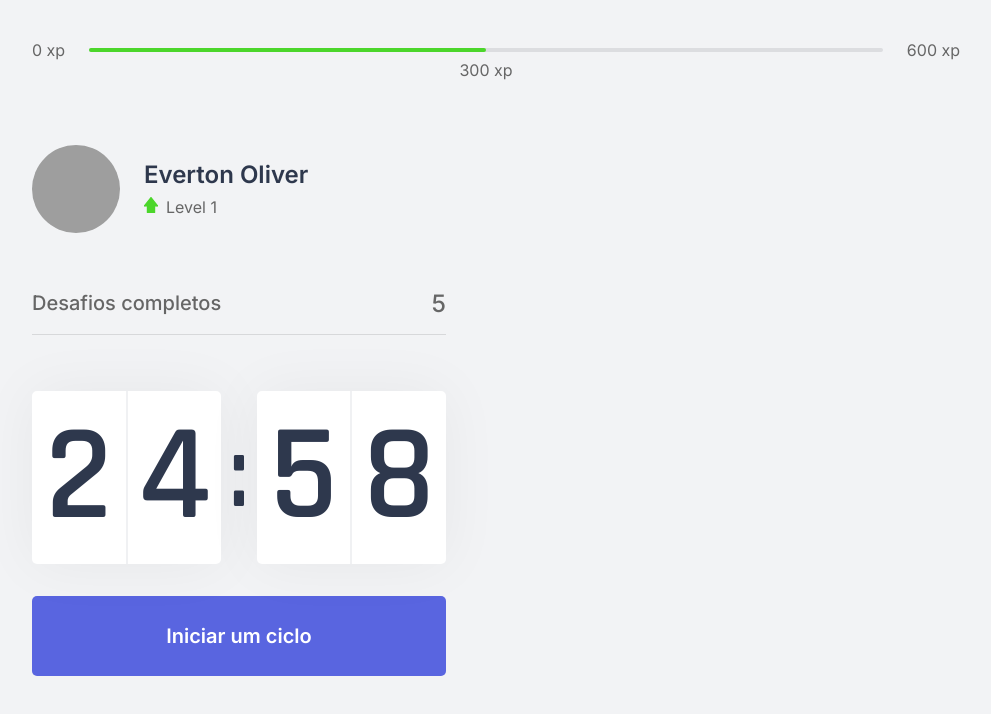
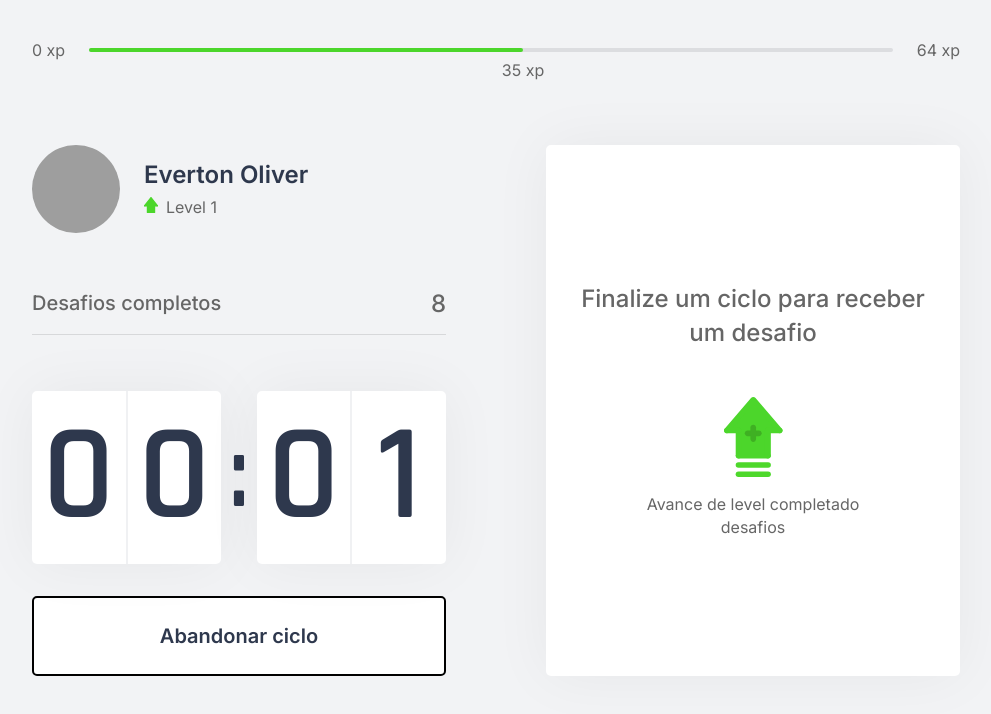
Before and after one commit to evertoont/moveit-nwl, a Next.js app: page / in a window 1280 px wide. Both pictures are taken after a click on the button "Iniciar um ciclo". Shown: the top 714 px of the page, without its empty margins (144-1135 px from the left). Built offline with nearby package versions, Linux system fonts and the light colour scheme; grey boxes are pictures that could not be loaded.

Commit message:
Next Level week - Dia 3

```diff
--- /dev/null
+++ b/challenges.json
@@ -0,0 +1,62 @@
+[
+  {
+    "type": "body",
+    "description": "Estique um de seus braços com a palma da mão virada para frente e puxe os dedos para cima por 10 segundos por mão.",
+    "amount": 80
+  },
+  {
+    "type": "body",
+    "description": "Estique seu braço contra o peito e puxe-o utilizando o outro braço por 10 segundos por braço.",
+    "amount": 60
+  },
+  {
+    "type": "body",
+    "description": "Puxe seu pescoço com a ajuda da mão para a direita e para a esquerda, permanecendo na posição por alguns segundos.",
+    "amount": 70
+  },
+  {
+    "type": "body",
+    "description": "Com as duas mãos na parte de trás da cabeça, leve-a para baixo, alongando a parte de trás da região.",
+    "amount": 60
+  },
+  {
+    "type": "body",
+    "description": "Cruze as pernas e desça com as mãos esticadas em direção ao chão. Repita o movimento com a outra perna na frente.",
+    "amount": 100
+  },
+  {
+    "type": "body",
+    "description": "Sentado, abra as pernas e tente encostar as palmas das mãos no chão, repita 3 vezes por 5 segundos.",
+    "amount": 80
+  },
+  {
+    "type": "body",
+    "description": "Puxe o joelho de encontro ao peito e segure, troque de perna após 10 segundos.",
+    "amount": 50
+  },
+  {
+    "type": "body",
+    "description": "Sentado, cruze uma perna e incline seu tronco à frente, troque de perna após 10 segundos.",
+    "amount": 80
+  },
+  {
+    "type": "eye",
+    "description": "Sentado, feche os olhos e cubra-os com as palmas da mão durante 2 minutos, depois abra normalmente.",
+    "amount": 90
+  },
+  {
+    "type": "eye",
+    "description": "Em algum ambiente aberto, olhe o mais longe que puder em quatro direções por 3s, mexa apenas os olhos. Repita 3 vezes.",
+    "amount": 140
+  },
+  {
+    "type": "eye",
+    "description": "Usando os polegares, massage a área abaixo das sobrancelhas em movimentos circulares por 15 segundos.",
+    "amount": 70
+  },
+  {
+    "type": "body",
+    "description": "Em pé, gire a cintura o máximo que puder para a esquerda, segure por cinco segundos. Repita para a direita.",
+    "amount": 90
+  }
+]
--- /dev/null
+++ b/src/components/ChallengeBox.tsx
@@ -0,0 +1,47 @@
+import { useContext } from "react";
+import { ChallengeContext } from "../contexts/ChallengeContext";
+import styles from "../styles/components/ChallengeBox.module.css";
+
+export function ChallengeBox() {
+  const { activeChallenge, resetChallenge } = useContext(ChallengeContext);
+
+  return (
+    <div className={styles.challengeBoxContainer}>
+      {activeChallenge ? (
+        <div className={styles.challengeBoxActive}>
+          <header>Ganhe {activeChallenge.amount} xp</header>
+          <main>
+            <img src={`icons/${activeChallenge.type}.svg`} />
+            <strong>Novo desafio</strong>
+            <p>{activeChallenge.description}</p>
+          </main>
+          <footer>
+            <button
+              type="button"
+              className={styles.challengeFailedButton}
+              onClick={resetChallenge}
+            >
+              Falhei
+            </button>
+            <button
+              type="button"
+              className={styles.challengeSucessButton}
+              onClick={() => console.log("lul")}
+            >
+              Completei
+            </button>
+          </footer>
+        </div>
+      ) : (
+        <div className={styles.challengeBoxNotActive}>
+          <strong>Finalize um ciclo para receber um desafio</strong>
+
+          <p>
+            <img src="icons/level-up.svg" alt="Level up" />
+            Avance de level completado desafios
+          </p>
+        </div>
+      )}
+    </div>
+  );
+}
--- a/src/components/CompletedChallenges.tsx
+++ b/src/components/CompletedChallenges.tsx
@@ -1,10 +1,14 @@
-import styles from "../styles/components/CompletedChallenges.module.css"
+import { useContext } from "react";
+import { ChallengeContext } from "../contexts/ChallengeContext";
+import styles from "../styles/components/CompletedChallenges.module.css";
 
 export function CompletedChallenges() {
+  const { challengesCompleted } = useContext(ChallengeContext);
+
   return (
     <div className={styles.completedChallengesContainer}>
       <span>Desafios completos</span>
-      <span>5</span>
+      <span>{challengesCompleted}</span>
     </div>
   );
 }
--- a/src/components/Countdown.tsx
+++ b/src/components/Countdown.tsx
@@ -1,9 +1,15 @@
-import { useState, useEffect } from "react";
+import { useState, useEffect, useContext } from "react";
+import { ChallengeContext } from "../contexts/ChallengeContext";
 import styles from "../styles/components/Countdown.module.css";
 
+let countdownTimeout: NodeJS.Timeout;
+
 export function Countdown() {
-  const [time, setTime] = useState(25 * 60);
-  const [active, setActive] = useState(false);
+  const { startNewChallenge } = useContext(ChallengeContext);
+
+  const [time, setTime] = useState(0.05 * 60);
+  const [isActive, setisActive] = useState(false);
+  const [hasFinished, setHasFinished] = useState(false);
 
   const minutes = Math.floor(time / 60);
   const seconds = time % 60;
@@ -12,16 +18,27 @@
   const [secondLeft, secondRight] = String(seconds).padStart(2, "0").split("");
 
   function startCountdown() {
-    setActive(true);
+    setisActive(true);
+  }
+
+  function resetCountdown() {
+    clearTimeout(countdownTimeout);
+    setisActive(false);
+
+    setTime(0.05 * 60);
   }
 
   useEffect(() => {
-    if (active && time > 0) {
-      setTimeout(() => {
+    if (isActive && time > 0) {
+      countdownTimeout = setTimeout(() => {
         setTime(time - 1);
       }, 1000);
+    } else if (isActive && time === 0) {
+      setHasFinished(true);
+      setisActive(false);
+      startNewChallenge();
     }
-  }, [active, time]);
+  }, [isActive, time]);
 
   return (
     <div>
@@ -37,6 +54,21 @@
         </div>
       </div>
 
+      {hasFinished ? (
+        <button disabled className={styles.countdownButton}>
+          Ciclo encerrado
+        </button>
+      ) : (
+        <>
+          {isActive ? (
+            <button
+              type="button"
+              className={`${styles.countdownButton} ${styles.countdownButtonActive}`}
+              onClick={resetCountdown}
+            >
+              Abandonar ciclo
+            </button>
+          ) : (
             <button
               type="button"
               className={styles.countdownButton}
@@ -44,6 +76,9 @@
             >
               Iniciar um ciclo
             </button>
+          )}
+        </>
+      )}
     </div>
   );
 }
--- a/src/components/ExperienceBar.tsx
+++ b/src/components/ExperienceBar.tsx
@@ -1,16 +1,29 @@
-import styles from '../styles/components/ExperienceBar.module.css'
+import { useContext } from "react";
+import { ChallengeContext } from "../contexts/ChallengeContext";
+import styles from "../styles/components/ExperienceBar.module.css";
 
 export function ExperienceBar() {
+  const { currentExperience, experienceToNextLevel } = useContext(
+    ChallengeContext
+  );
+
+  const percentToNextLevel = Math.floor(
+    (currentExperience * 100) / experienceToNextLevel
+  );
+
   return (
     <header className={styles.experienceBar}>
       <span>0 xp</span>
       <div>
-          <div style={{ width: '50%'}}/>
-          <span className={styles.currentExperience} style={{ left: '50%' }}>
-              300 xp
-          </span>
+        <div style={{ width: `${percentToNextLevel}%` }} />
+        <span
+          className={styles.currentExperience}
+          style={{ left: `${percentToNextLevel}%` }}
+        >
+          {currentExperience} xp
+        </span>
       </div>
-      <span>600 xp</span>
+      <span>{experienceToNextLevel} xp</span>
     </header>
   );
 }
--- /dev/null
+++ b/src/contexts/ChallengeContext.tsx
@@ -0,0 +1,67 @@
+import { createContext, useState, ReactNode } from "react";
+import challenges from "../../challenges.json";
+
+interface Challenge {
+  type: "body" | "eye";
+  description: string;
+  amount: number;
+}
+
+interface ChallengeContextData {
+  level: number;
+  currentExperience: number;
+  challengesCompleted: number;
+  experienceToNextLevel: number;
+  activeChallenge: Challenge;
+  levelUp: () => void;
+  startNewChallenge: () => void;
+  resetChallenge: () => void;
+}
+
+interface ChallengesProviderProps {
+  children: ReactNode;
+}
+
+export const ChallengeContext = createContext({} as ChallengeContextData);
+
+export function ChallengesProvider({ children }: ChallengesProviderProps) {
+  const [level, setLevel] = useState(1);
+  const [currentExperience, setcurrentExperience] = useState(35);
+  const [challengesCompleted, setchallengesCompleted] = useState(8);
+
+  const [activeChallenge, setActiveChallenge] = useState(null);
+
+  const experienceToNextLevel = Math.pow((level + 1) * 4, 2);
+
+  function levelUp() {
+    setLevel(level + 1);
+  }
+
+  function startNewChallenge() {
+    const randomChallengeIndex = Math.floor(Math.random() * challenges.length);
+    const challenge = challenges[randomChallengeIndex];
+
+    setActiveChallenge(challenge);
+  }
+
+  function resetChallenge() {
+    setActiveChallenge(null);
+  }
+
+  return (
+    <ChallengeContext.Provider
+      value={{
+        level,
+        currentExperience,
+        challengesCompleted,
+        levelUp,
+        startNewChallenge,
+        activeChallenge,
+        resetChallenge,
+        experienceToNextLevel,
+      }}
+    >
+      {children}
+    </ChallengeContext.Provider>
+  );
+}
--- a/src/pages/_app.tsx
+++ b/src/pages/_app.tsx
@@ -1,7 +1,13 @@
-import '../styles/global.css'
+import "../styles/global.css";
+
+import { ChallengesProvider } from "../contexts/ChallengeContext";
 
 function MyApp({ Component, pageProps }) {
-  return <Component {...pageProps} />
+  return (
+    <ChallengesProvider>
+      <Component {...pageProps} />
+    </ChallengesProvider>
+  );
 }
 
-export default MyApp
+export default MyApp;
--- a/src/pages/index.tsx
+++ b/src/pages/index.tsx
@@ -1,9 +1,10 @@
+import Head from "next/head";
+
 import { CompletedChallenges } from "../components/CompletedChallenges";
 import { Countdown } from "../components/Countdown";
 import { ExperienceBar } from "../components/ExperienceBar";
 import { Profile } from "../components/Profile";
-
-import Head from "next/head";
+import { ChallengeBox } from "../components/ChallengeBox";
 
 import styles from "../styles/pages/Home.module.css";
 
@@ -23,7 +24,9 @@
           <Countdown />
         </div>
 
-        <div></div>
+        <div>
+          <ChallengeBox />
+        </div>
       </section>
     </div>
   );
--- /dev/null
+++ b/src/styles/components/ChallengeBox.module.css
@@ -0,0 +1,113 @@
+.challengeBoxContainer {
+  height: 100%;
+
+  background: var(--white);
+  border-radius: 5px;
+  box-shadow: 0 0 60px rgba(0, 0, 0, 0.05);
+  padding: 1.5rem 2rem;
+
+  display: flex;
+  flex-direction: column;
+  align-items: center;
+  justify-content: center;
+
+  text-align: center;
+}
+
+.challengeBoxNotActive {
+  display: flex;
+  flex-direction: column;
+  align-items: center;
+}
+
+.challengeBoxNotActive strong {
+  font-size: 1.5rem;
+  font-weight: 500;
+  line-height: 1.4;
+}
+
+.challengeBoxNotActive p {
+  display: flex;
+  flex-direction: column;
+  align-items: center;
+  line-height: 1.4;
+  max-width: 70%;
+  margin-top: 3rem;
+}
+
+.challengeBoxNotActive p img {
+  margin-bottom: 1rem;
+}
+
+.challengeBoxActive {
+  height: 100%;
+  display: flex;
+  flex-direction: column;
+}
+
+.challengeBoxActive header {
+  color: var(--blue);
+  font-weight: 600;
+  font-size: 1.25rem;
+  padding: 0 2rem 1.5rem;
+  border-bottom: 1px solid var(--gray-line);
+}
+
+.challengeBoxActive main {
+  flex: 1;
+  display: flex;
+  flex-direction: column;
+  justify-content: center;
+  align-items: center;
+}
+
+.challengeBoxActive main strong {
+  font-size: 2rem;
+  font-weight: 600;
+  color: var(--title);
+  margin: 1.5rem 0 1rem;
+}
+
+.challengeBoxActive main p {
+  line-height: 1.5;
+}
+
+.challengeBoxActive footer {
+  display: grid;
+  grid-template-columns: 1fr 1fr;
+  gap: 1rem;
+}
+
+.challengeBoxActive footer button {
+  height: 3rem;
+
+  display: flex;
+  align-items: center;
+  justify-content: center;
+
+  border: 0;
+  border-radius: 5px;
+
+  color: var(--white);
+
+  font-size: 1rem;
+  font-weight: 600;
+
+  transition: filter 0.2s;
+}
+
+.challengeBoxActive footer button.challengeFailedButton {
+  background: var(--red);
+}
+
+.challengeBoxActive footer button.challengeSucessButton {
+  background: var(--green);
+}
+
+.challengeBoxActive footer button:hover{
+    filter: brightness(0.9);
+}
+
+.challengeBoxActive footer button:focus{
+  outline: none;
+}
--- a/src/styles/components/Countdown.module.css
+++ b/src/styles/components/Countdown.module.css
@@ -59,6 +59,28 @@
   transition: background-color 0.2s;
 }
 
-.countdownButton:hover{
+.countdownButton:not(:disabled):hover{
     background: var(--blue-dark);
 }
+
+.countdownButtonActive{
+  background: var(--white);
+  color: var(--title);
+  border: 2px solid #000;
+}
+
+.countdownButtonActive:not(:disabled):hover{
+  background: var(--red);
+  color: var(--white);
+}
+
+.countdownButton:disabled{
+  background: var(--white);
+  color: var(--text);
+  cursor: not-allowed;
+  border-bottom: 4px solid var(--green);
+}
+
+.countdownButton:focus{
+  outline: none;
+}
```
Lines whose indentation alone changed are shown as unchanged.
